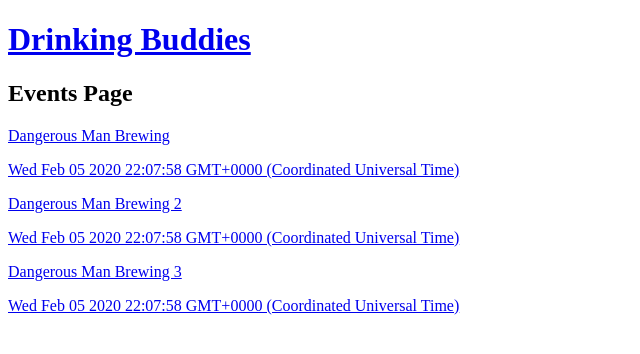
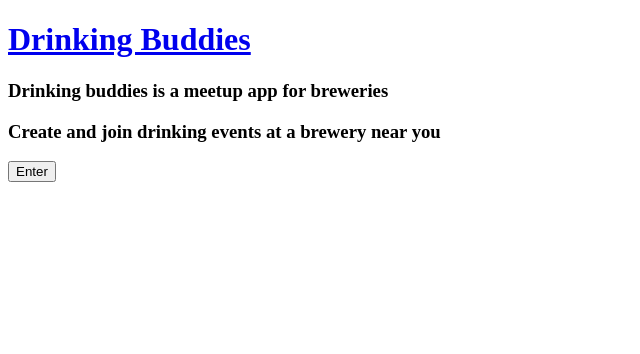
Before and after one commit to JonoStarsmore/drinking-buddies, a React (Create React App) app: page / in a window 1280 px wide. Shown: the top 354 px of the page, without its empty margins (0-640 px from the left). Built offline with nearby package versions, Linux system fonts and the light colour scheme.

Commit message:
add landing page

```diff
--- a/src/App.js
+++ b/src/App.js
@@ -6,6 +6,7 @@
 import EventPage from './EventPage';
 import Home from './Home';
 import AddEvent from './AddEvent';
+import LandingPage from './LandingPage';
 
 /*
   - routing
@@ -18,6 +19,7 @@
   state = {
     users: [],
     events: [],
+    landed: false,
   }
 
 
@@ -30,7 +32,11 @@
   }
 
 
-
+  handleEnter = () => {
+    this.setState({
+      landed: true
+    })
+  }
 
 
   render() {
@@ -54,7 +60,13 @@
         <Route
           exact
           path='/'
-          component={Home}
+          render={() => {
+            return (
+              this.state.landed
+                ? <Home />
+                : <LandingPage handleEnter={this.handleEnter} />
+            )
+          }}
         />
 
         <Route
--- a/src/LandingPage.js
+++ b/src/LandingPage.js
@@ -0,0 +1,12 @@
+import React from 'react'
+import APIContext from './APIContext'
+
+export default props => {
+    return(
+        <section className='landing-page'>
+            <h3>Drinking buddies is a meetup app for breweries</h3>
+            <h3>Create and join drinking events at a brewery near you</h3>
+            <button onClick={props.handleEnter}>Enter</button>
+        </section>
+    )
+}
```
